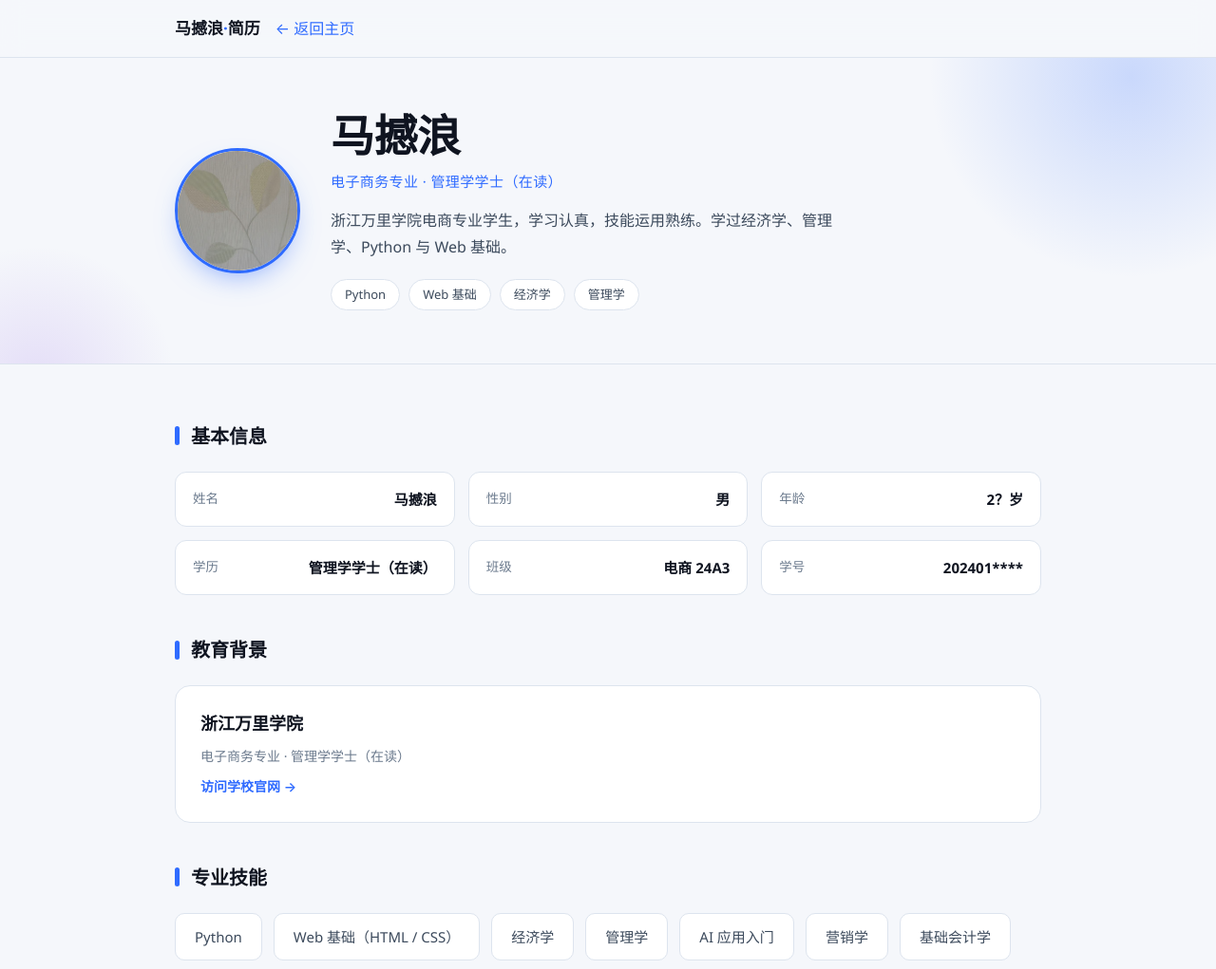
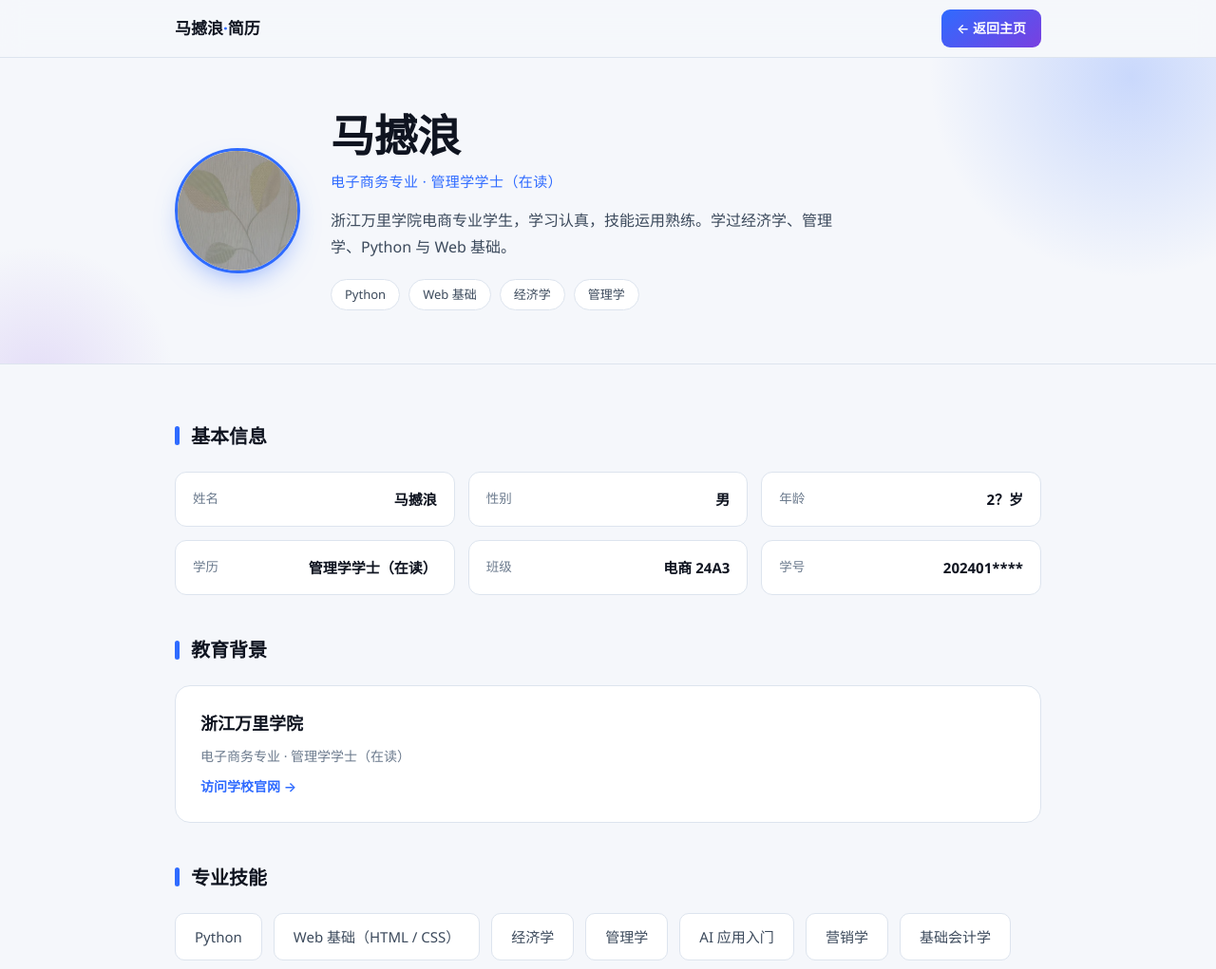
Before and after one commit to linsezhitu/my-resume, a plain HTML site: page index.html in a window 1280 px wide. Shown: the top 1021 px of the page at 95% size. Drawn offline with Linux system fonts and the light colour scheme.

Commit message:
feat: 简历增加返回主页按钮

```diff
--- a/StyleSheet.css
+++ b/StyleSheet.css
@@ -49,7 +49,13 @@
 nav .wrap { display: flex; align-items: center; gap: 16px; height: 60px; }
 nav .brand { font-weight: 700; color: var(--head); font-size: 17px; }
 nav .brand span { color: var(--accent); }
-nav .nav-sub { margin-left: auto; font-size: 12.5px; color: var(--dim); letter-spacing: 0.4px; }
+.back-btn {
+  margin-left: auto; display: inline-flex; align-items: center; gap: 6px;
+  background: linear-gradient(140deg, var(--accent), var(--accent-2));
+  color: #fff; border-radius: 9px; padding: 8px 16px;
+  font-size: 14px; font-weight: 600; text-decoration: none; white-space: nowrap;
+}
+.back-btn:hover { filter: brightness(1.08); color: #fff; text-decoration: none; }
 
 /* ---------- hero ---------- */
 header.hero { position: relative; overflow: hidden; border-bottom: 1px solid var(--line); }
```
